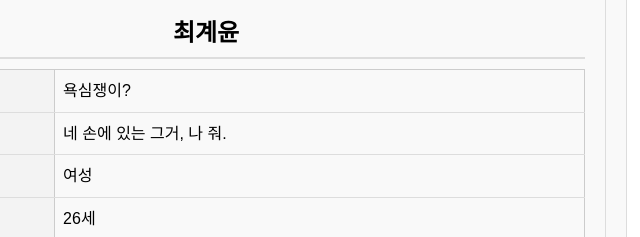
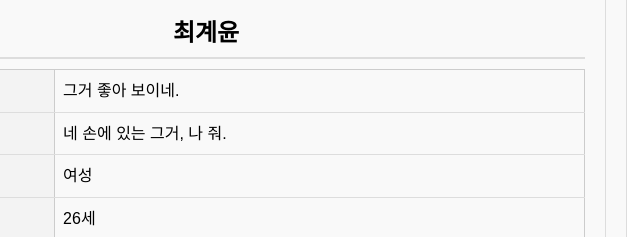
Before and after one commit to sptat/last, a plain HTML site: page index.html in a window 1280 px wide. Shown: the part 786-1023 px from the top of the page, 534-1174 px from the left. Drawn offline with Linux system fonts and the light colour scheme.

Commit message:
Update index.html

```diff
--- a/index.html
+++ b/index.html
@@ -191,7 +191,7 @@
             <table>
                 <tr>
                     <th>캐치프레이즈</th>
-                    <td>욕심쟁이?</td>
+                    <td>그거 좋아 보이네.</td>
                 </tr>
                 <tr>
                     <th>한마디</th>
```
